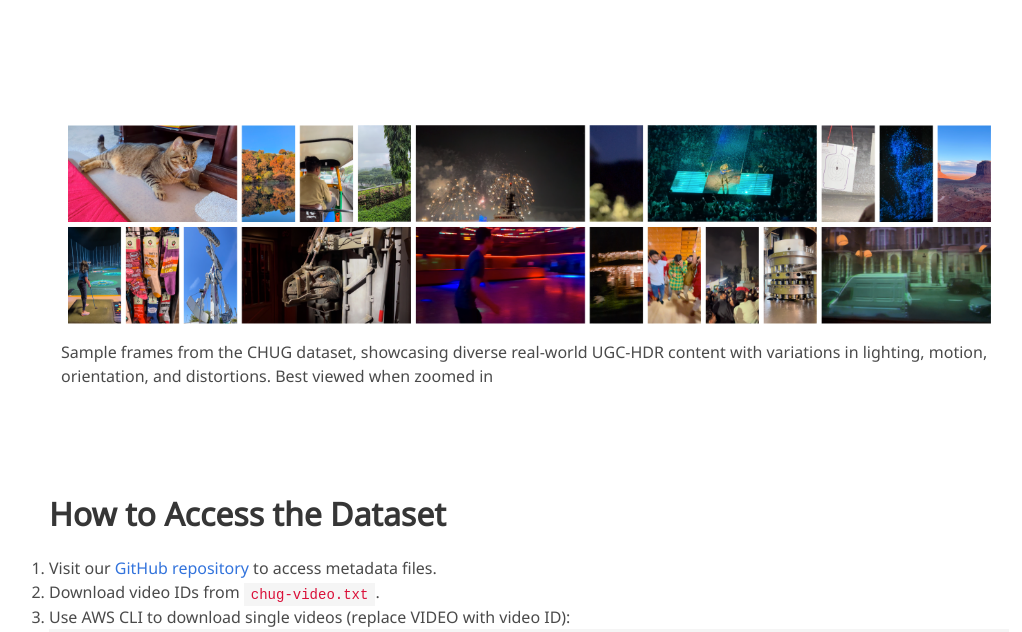
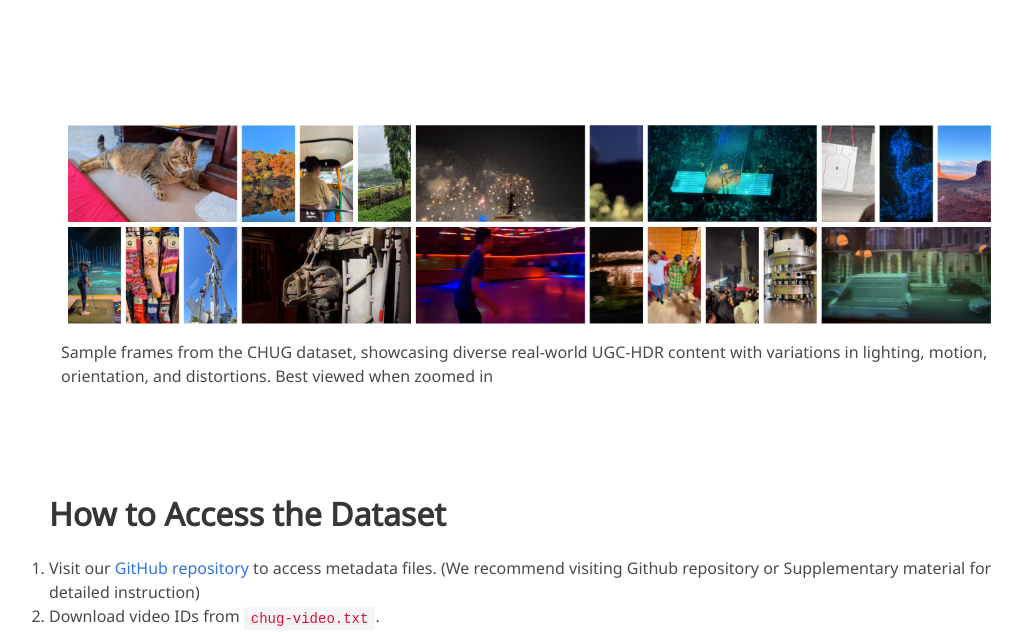
Before and after one commit to shreshthsaini/CHUG, a plain HTML site: page index.html in a window 1280 px wide. Shown: the part 305-937 px from the top of the page, without its empty margins (111-1133 px from the left). Drawn offline with Linux system fonts and the light colour scheme; a web font is replaced by a local one.

```diff
--- a/index.html
+++ b/index.html
@@ -88,7 +88,7 @@
   <div class="container is-max-desktop">
     <h2 class="title is-3">How to Access the Dataset</h2>
     <ol>
-      <li>Visit our <a href="https://github.com/anonymous/chug" target="_blank">GitHub repository</a> to access metadata files.</li>
+      <li>Visit our <a href="https://anonymous.4open.science/r/CHUG-675D/README.md" target="_blank">GitHub repository</a> to access metadata files. (We recommend visiting Github repository or Supplementary material for detailed instruction)</li>
       <li>Download video IDs from <code>chug-video.txt</code>.</li>
       <li>Use AWS CLI to download single videos (replace VIDEO with video ID):
         <pre><code>aws s3 cp s3://ugchdrmturk/videos/VIDEO_ID.mp4 ./CHUG_Videos/</code></pre>
```
